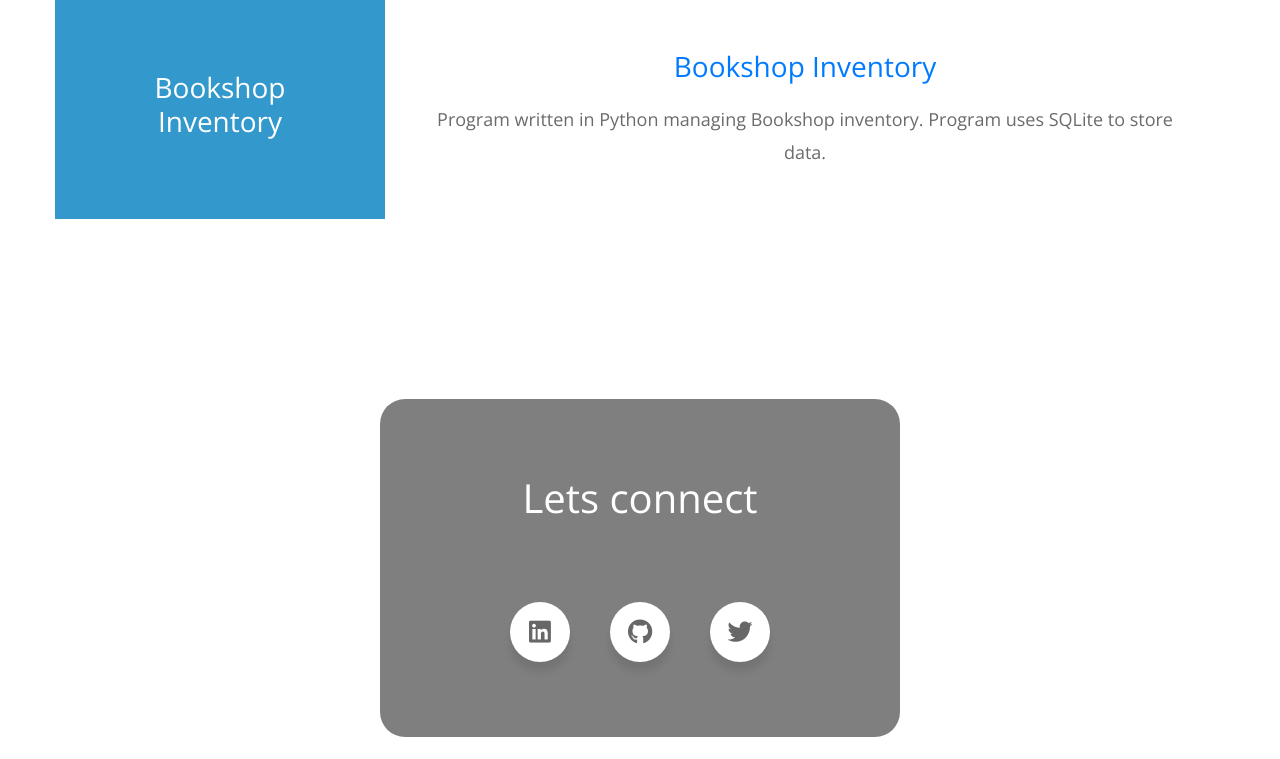
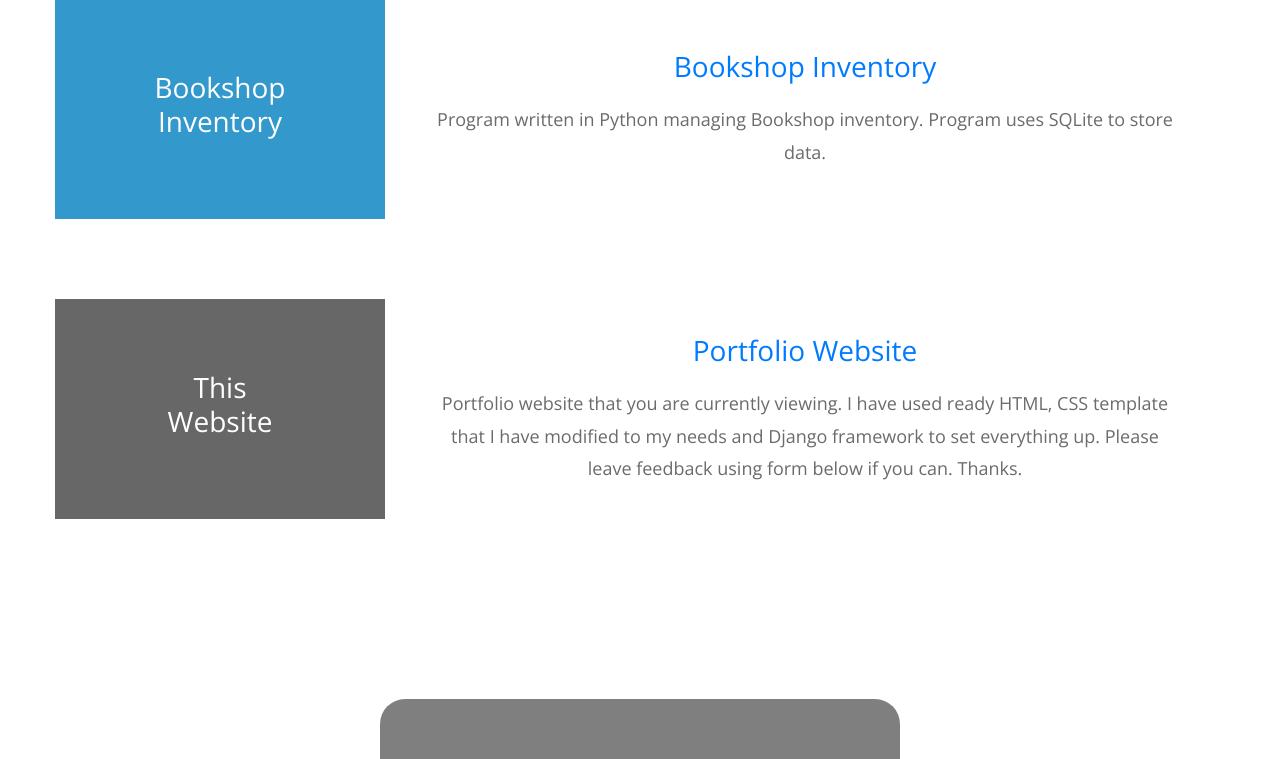
Before and after one commit to Pablo-1/Portfolio_Site, a Django app: page / in a window 1280 px wide; the page is wider, and only the part inside the window is pictured. Shown: the part 2059-2818 px from the top of that part. Run offline with Django 4.2, Linux system fonts and the light colour scheme; some libraries are stand-ins or nearby versions.

Commit message:
Final 1.0

```diff
--- a/static/website/css/templatemo-style.css
+++ b/static/website/css/templatemo-style.css
@@ -1,3 +1,4 @@
+@import url('https://fonts.googleapis.com/css?family=Poppins:400,500,600,700&display=swap');
 
 html {
   -webkit-font-smoothing: antialiased;
@@ -209,9 +210,6 @@ p {
 /*
   Contact section
 */
-
-@import url('https://fonts.googleapis.com/css?family=Poppins:400,500,600,700&display=swap');
-
 .socials {
   display: grid;
   height: 100%;
--- a/website/templates/home.html
+++ b/website/templates/home.html
@@ -102,6 +102,20 @@
                 </h3>
                 <p class="mb-0">
                   Program written in Python managing Bookshop inventory. Program uses SQLite to store data.
+                </p>
+              </div>
+            </div>
+            <div class="tm-portfolio-item">
+              <div class="tm-portfolio-name tm-bg-dark-gray text-white">
+                <h3>This Website</h3>
+              </div>
+              <div class="tm-portfolio-description">
+                <h3 class="text-center">
+                  <a href="https://github.com/Pablo-1/Portfolio_Site">Portfolio Website</a>
+                </h3>
+                <p class="mb-0">
+                  Portfolio website that you are currently viewing. I have used ready HTML, CSS template that I have modified to my needs
+                  and Django framework to set everything up. Please leave feedback using form below if you can. Thanks.
                 </p>
               </div>
             </div>
```
Also changed, not shown: website/templates/sucess.html (deleted, +0 -13 lines), db.sqlite3.
